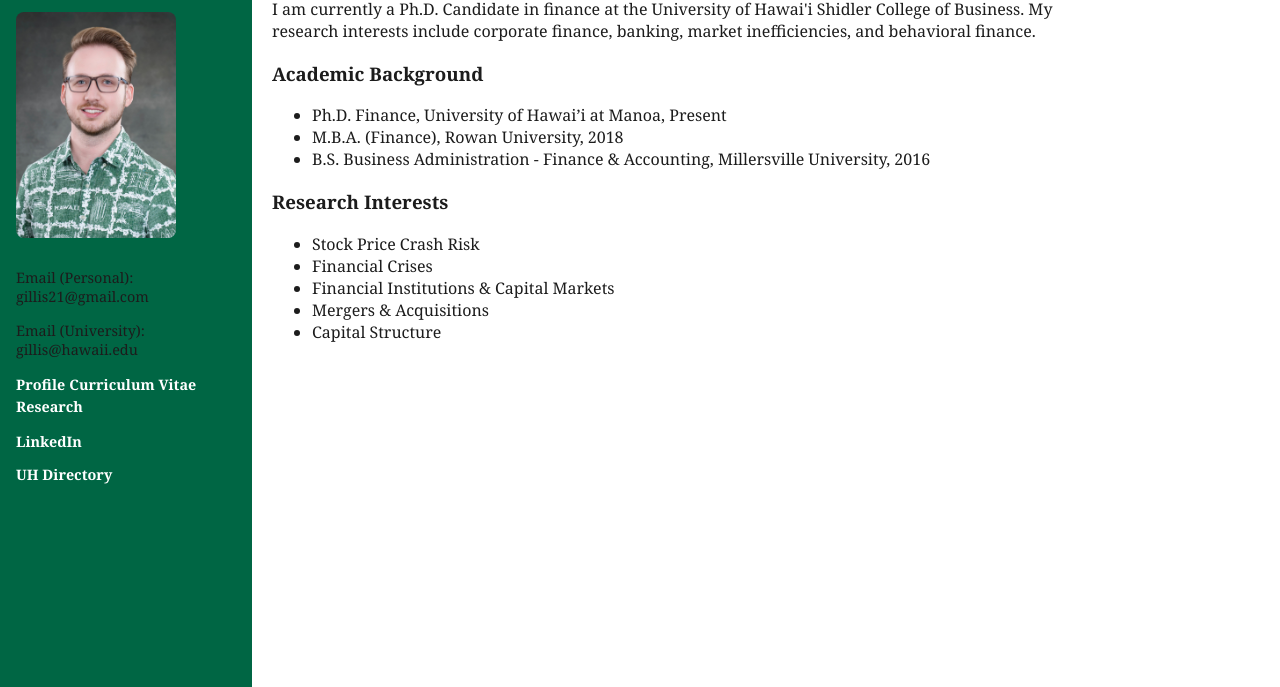
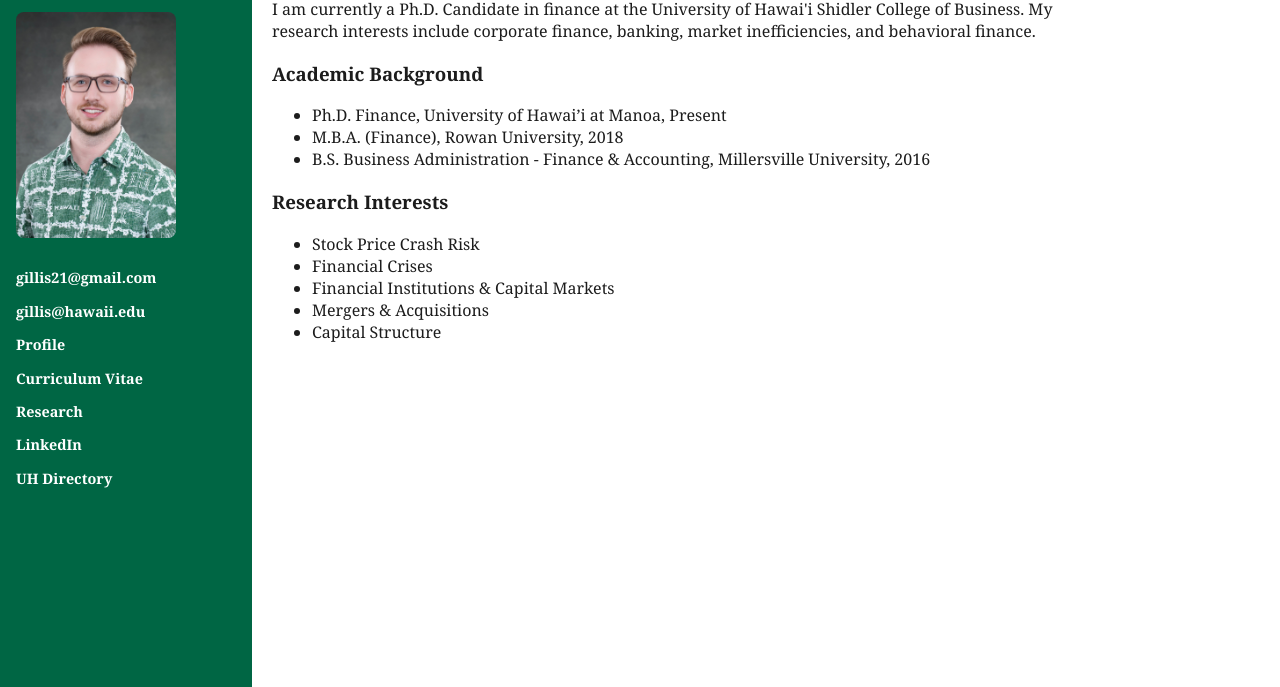
Before and after one commit to gregorygillis/gregorygillis.github.io, a plain HTML site: page index.html in a window 1280 px wide. Shown: the part 113-800 px from the top of the page. Drawn offline with Linux system fonts and the light colour scheme.

Commit message:
Update index.html

```diff
--- a/index.html
+++ b/index.html
@@ -111,11 +111,11 @@
     <h1>Gregory Gillis</h1>
     <img src="Greg.jpg" alt="Gregory Gillis Headshot">
     <div class="contact-info">
-      <p>Email (Personal): <span class="email-obfuscated">moc.liamg@12sillig</span></p>
-      <p>Email (University): <span class="email-obfuscated">ude.iiawah@sillig</span></p>
-    <a href="index.html">Profile</a>
-    <a href="cv.html">Curriculum Vitae</a>
-    <a href="research.html">Research</a>
+      <p><a Email (Personal): <span class="email-obfuscated">moc.liamg@12sillig</span></a></p>
+      <p><a Email (University): <span class="email-obfuscated">ude.iiawah@sillig</span></a></p>
+      <p><a href="index.html">Profile</a></p>
+      <p><a href="cv.html">Curriculum Vitae</a></p>
+      <p><a href="research.html">Research</a></p>
       <p><a href="https://www.linkedin.com/in/gregory-gillis-07787a162?trk=people-guest_people_search-card" target="_blank">LinkedIn</a></p>
       <p><a href="https://shidler.hawaii.edu/fin/directory/gregory-gillis" target="_blank">UH Directory</a></p>
   </nav>
```
